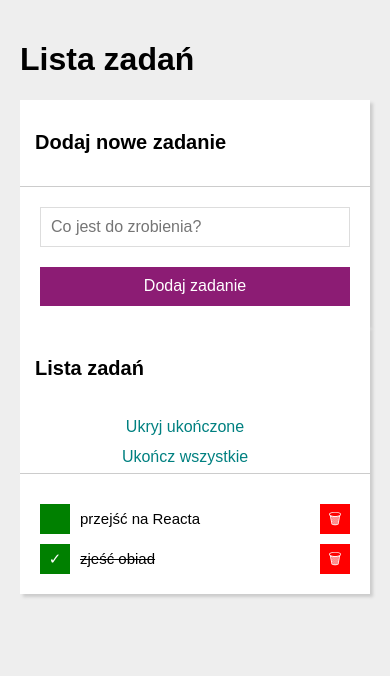
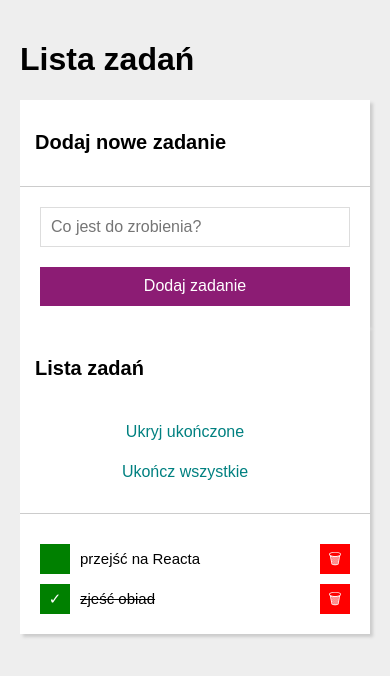
Before and after one commit to KatarzynaZaloba/todo-list-react, a React (Create React App) app: page / in a window 390 px wide. Shown: the top 676 px of the page. Built offline with nearby package versions, Linux system fonts and the light colour scheme.

Commit message:
Button colors changed and formatted

```diff
--- a/src/Buttons/style.css
+++ b/src/Buttons/style.css
@@ -3,31 +3,36 @@
     flex-wrap: wrap;
 }
 
-.buttons__button{
-    text-decoration:none;
-    color:teal;
-    margin-left:25px;
-    border: none;
-    background-color:white;
-    cursor:pointer;
+@media (max-width: 768px) {
+    .buttons {
+       margin-bottom: 20px;
+    }
 }
 
-.buttons__button:disabled{
-    color:#ccc;
-    cursor:default;
+.buttons__button {
+    background: transparent;
+    border: none;
+    color: teal;
+    margin: 0 0 0 20px;
+    transition: color 0.5s;
+}
+
+@media (max-width: 768px) {
+    .buttons__button {
+        flex-basis: 100%;
+        margin: 10px;
+    }
 }
 
 .buttons__button:hover {
-    color: hsl(305, 47%, 30%);
+    color: hsl(180, 100%, 15%);
+
 }
 
-@media (max-width: 767px) {
-    .buttons__button{
-        flex-basis:100%;
-        margin:5px;
-    }
-    .buttons{
-        display:flex;
-        flex-wrap:wrap;
-    }
+.buttons__button:active {
+    color: hsl(180, 100%, 35%);
 }
+
+.buttons__button:disabled {
+    color: #ccc;
+}
--- a/src/Form/index.js
+++ b/src/Form/index.js
@@ -1,7 +1,7 @@
 import React, { useState } from "react";
-import "./style.css";
+import "./style.css"
 
-const Form = ({addNewTask}) => {
+const Form = ({ addNewTask }) => {
     const [newTaskContent, setNewTaskContent] = useState("");
 
     const onFormSubmit = (event) => {
@@ -12,11 +12,15 @@ const Form = ({addNewTask}) => {
 
     return (
         <form className="form" onSubmit={onFormSubmit}>
-                <input value={newTaskContent} className="form__input" placeholder="Co jest do zrobienia?" onChange={(event) => setNewTaskContent(event.target.value)} />
+            <input
+                value={newTaskContent}
+                className="form__input"
+                placeholder="Co jest do zrobienia?"
+                onChange={({ target }) => setNewTaskContent(target.value)}
+            />
             <button className="form__button">Dodaj zadanie</button>
         </form>
-
-    )
+    );
 };
 
 export default Form;
```
Lines whose indentation alone changed are shown as unchanged.
